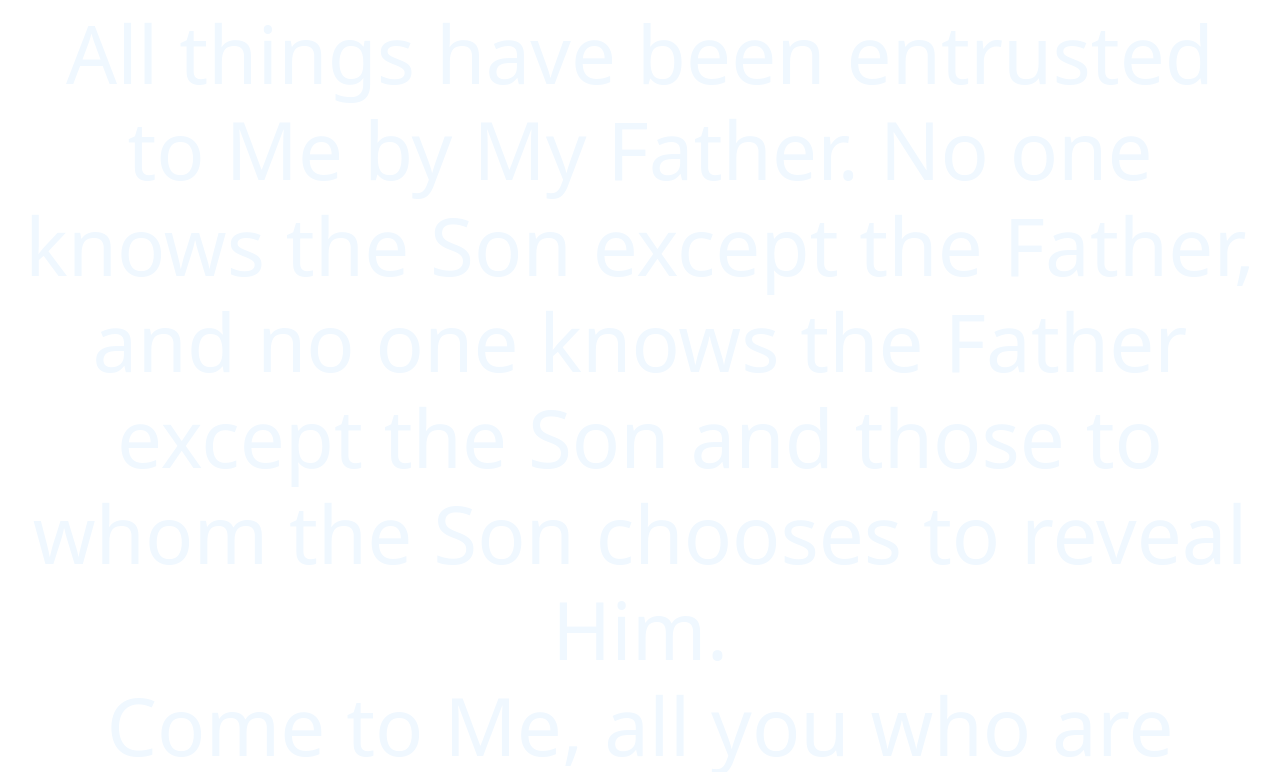
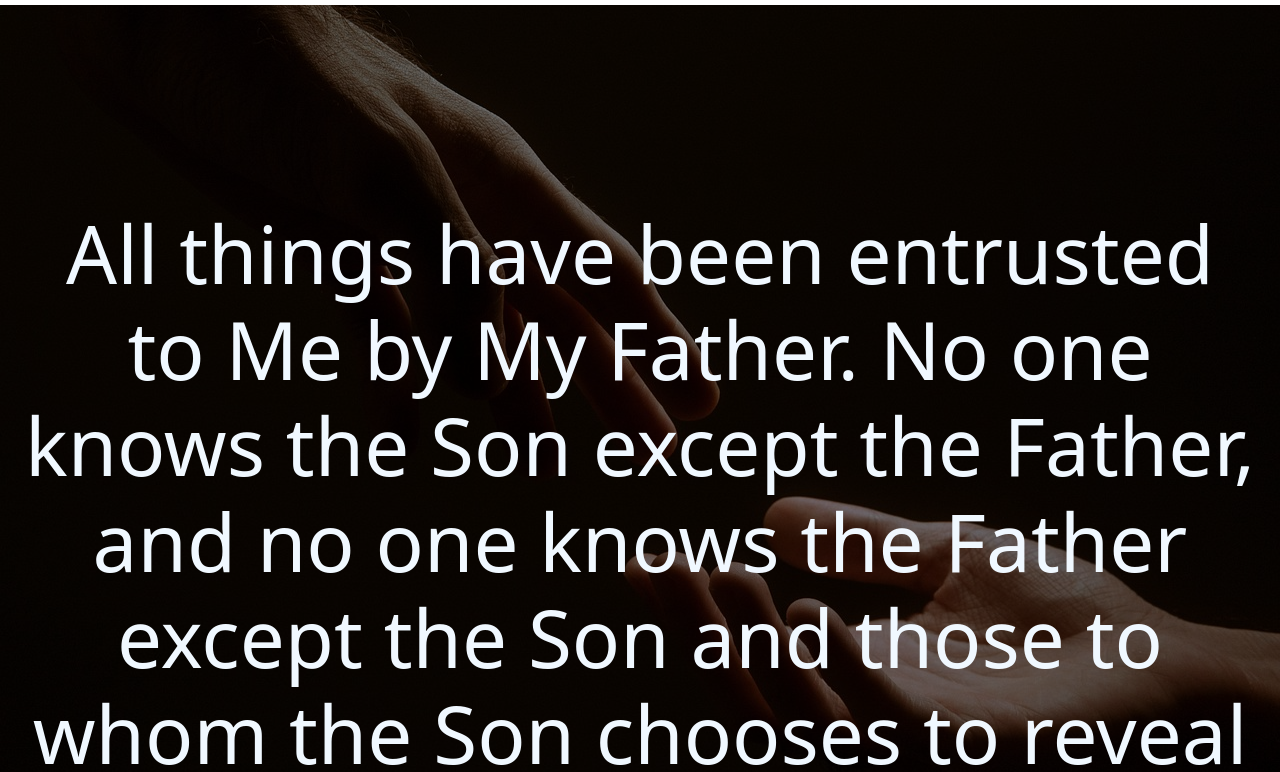
Before and after one commit to NeilwHart/nextworld-au, a plain HTML site: page contactus.html in a window 1280 px wide. Shown: the part 61-833 px from the top of the page. Drawn offline with nearby package versions, Linux system fonts and the light colour scheme; the site is published under a folder, as on GitHub Pages, so addresses that start at the root find nothing; files whose address does not match are found by name.

Commit message:
Update contactus.html

```diff
--- a/contactus.html
+++ b/contactus.html
@@ -16,7 +16,7 @@
       integrity="sha384-EVSTQN3/azprG1Anm3QDgpJLIm9Nao0Yz1ztcQTwFspd3yD65VohhpuuCOmLASjC"
       crossorigin="anonymous"
     />
-    <link href="/css/contactus.css" rel="stylesheet" />
+    <link href="css/contactus.css" rel="stylesheet" />
   </head>
   <body>
     <nav class="navbar navbar-expand-lg navbar-light">
```
